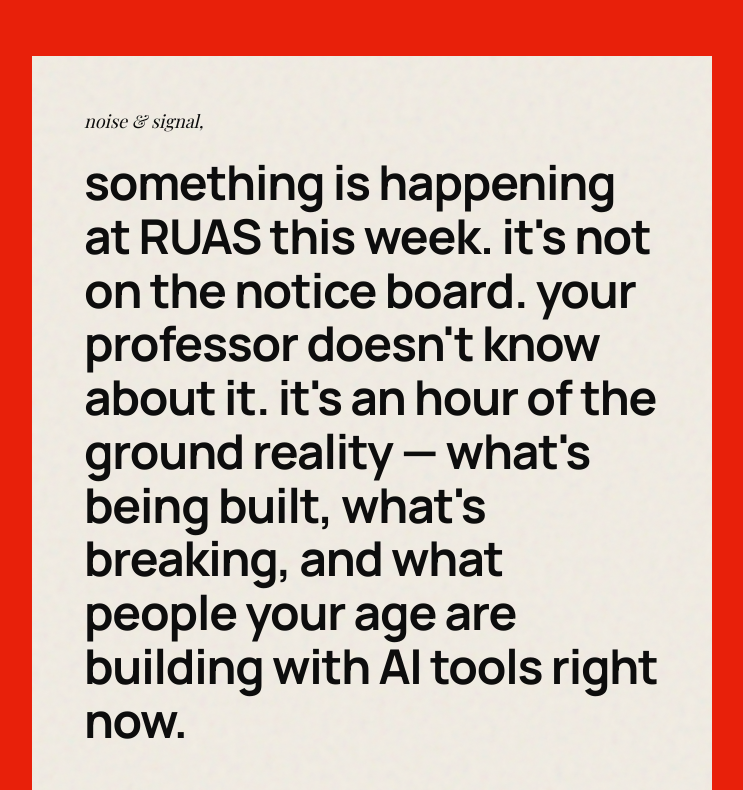
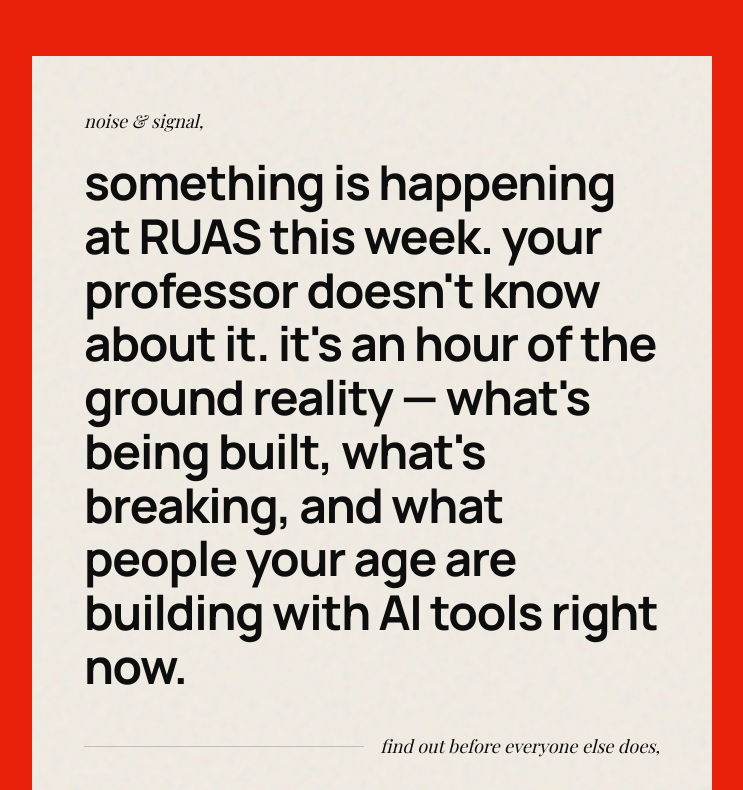
Before and after one commit to howwohmm/ns-site, a Next.js app: page / in a window 1280 px wide. Shown: the top 790 px of the page, without its empty margins (268-1011 px from the left). Built offline with nearby package versions, Linux system fonts and the light colour scheme.

Commit message:
fix: force notifications (no skip), updated copy, new divider line

```diff
--- a/app/page.tsx
+++ b/app/page.tsx
@@ -131,7 +131,7 @@
           }}>
             {registered
               ? "you're in. details drop 24hrs before. check your email — we'll tell you exactly when and where."
-              : "something is happening at RUAS this week. it's not on the notice board. your professor doesn't know about it. it's an hour of the ground reality — what's being built, what's breaking, and what people your age are building with AI tools right now."}
+              : "something is happening at RUAS this week. your professor doesn't know about it. it's an hour of the ground reality — what's being built, what's breaking, and what people your age are building with AI tools right now."}
           </p>
 
           {/* divider + closing */}
@@ -150,7 +150,7 @@
               color: "#0d0d0d",
               whiteSpace: "nowrap",
             }}>
-              {registered ? "see you there," : "15 from your class already know,"}
+              {registered ? "see you there," : "find out before everyone else does,"}
             </p>
           </div>
 
--- a/components/RegisterFlow.tsx
+++ b/components/RegisterFlow.tsx
@@ -168,11 +168,10 @@
                   we'll ping you when details drop.
                 </h2>
                 <p style={{ fontSize: "13px", fontWeight: 300, color: "rgba(13,13,13,0.5)", lineHeight: 1.65 }}>
-                  24hrs before, 2hrs, and 20 minutes. turn on notifications so we reach you instantly.
+                  we'll ping you 24hrs before, 2hrs before, and 20 minutes before it starts. don't miss it.
                 </p>
               </div>
 
-              <div style={{ display: "flex", flexDirection: "column", gap: "8px" }}>
               <button
                 onClick={requestPushPermission}
                 style={btnDark}
@@ -181,15 +180,6 @@
               >
                 turn on notifications →
               </button>
-                <button
-                  onClick={() => setStep("form")}
-                  style={btnGhost}
-                  onMouseEnter={e => (e.currentTarget.style.borderColor = "rgba(13,13,13,0.3)")}
-                  onMouseLeave={e => (e.currentTarget.style.borderColor = "rgba(13,13,13,0.12)")}
-                >
-                  skip — email only
-                </button>
-              </div>
 
               <div style={{ display: "flex", alignItems: "center", gap: "12px" }}>
                 <div style={{ flex: 1, height: "1px", background: "rgba(13,13,13,0.15)" }} />
```
Lines whose indentation alone changed are shown as unchanged.
